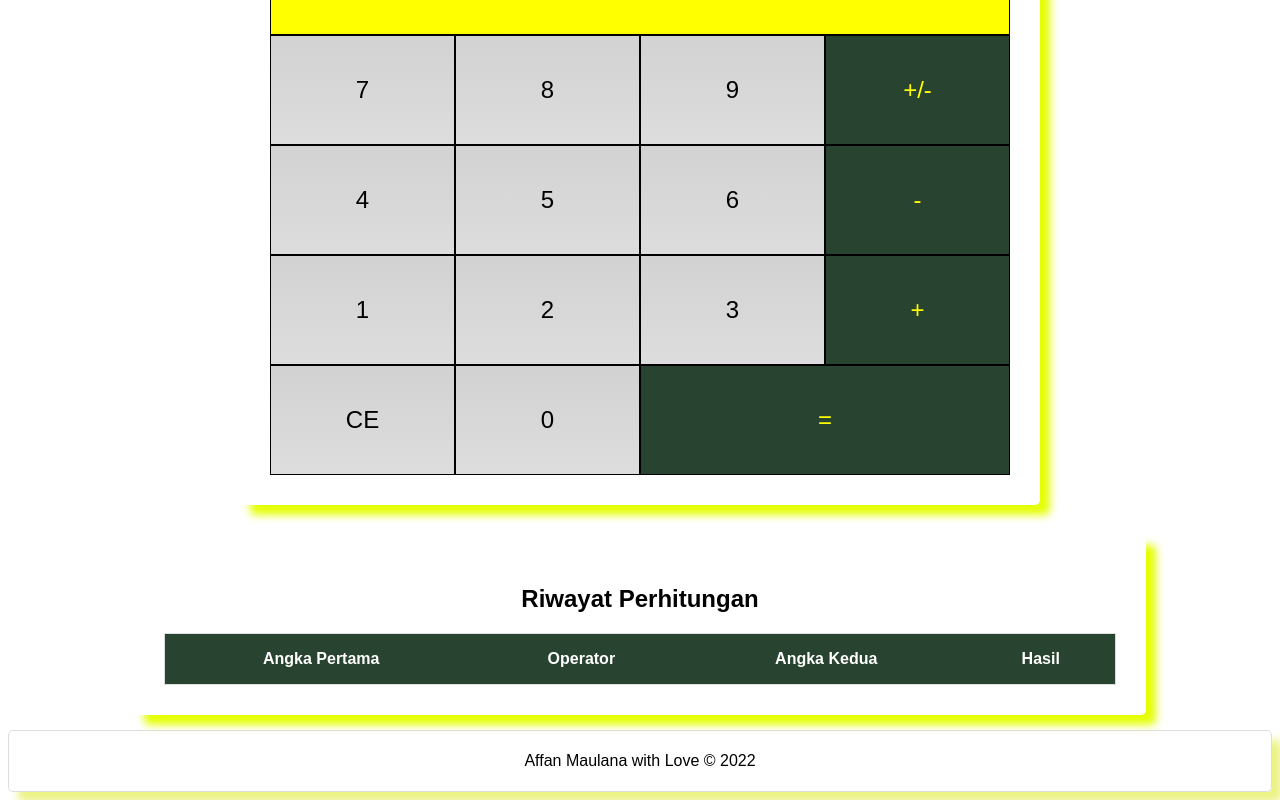
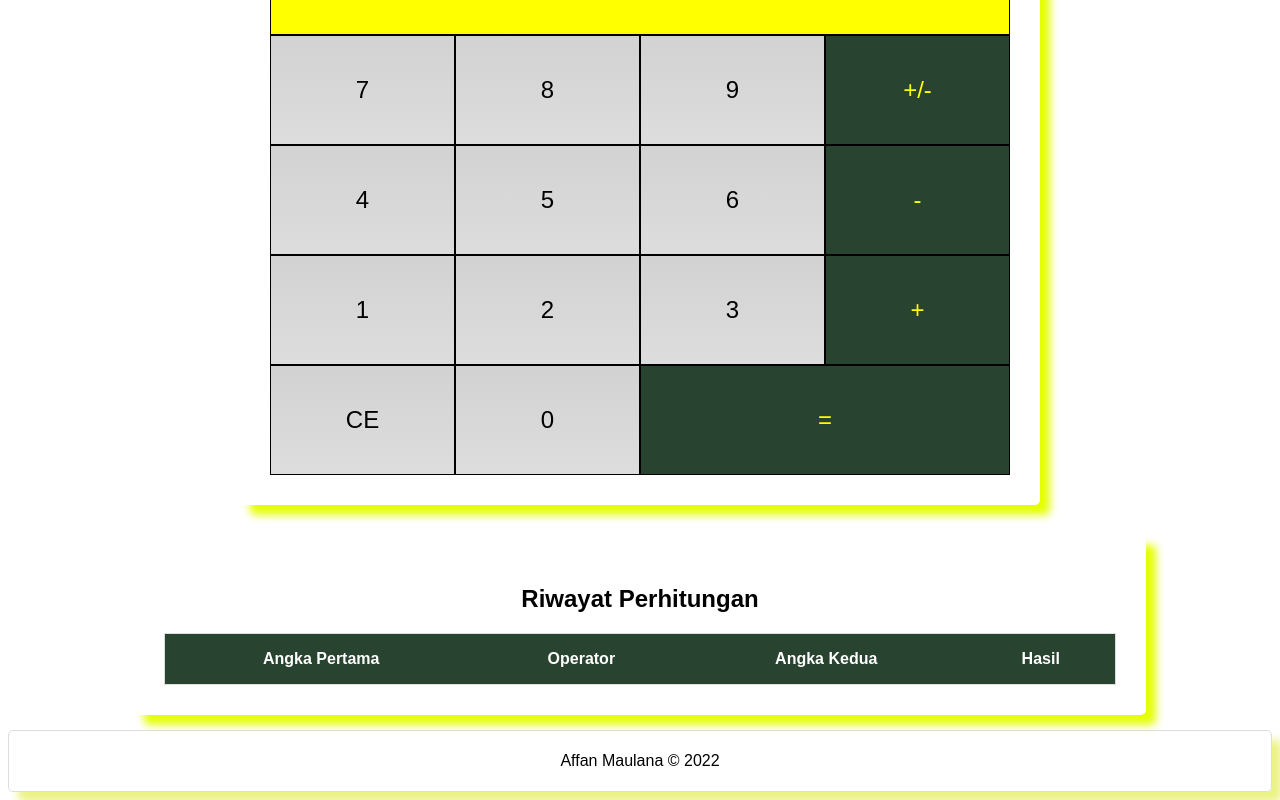
Before and after one commit to KodingAffanMaulana/My-Kalkulator, a plain HTML site: page index.html in a window 1280 px wide. Shown: the part 326-1126 px from the top of the page. Drawn offline with Linux system fonts and the light colour scheme.

Commit message:
Update index.html

```diff
--- a/index.html
+++ b/index.html
@@ -55,7 +55,7 @@
     <script src="assets/kalkulator.js"></script>
 
     <footer>
-        <p>Affan Maulana with Love &#169; 2022</p>
+        <p>Affan Maulana &#169; 2022</p>
     </footer>
 </body>
 
```
